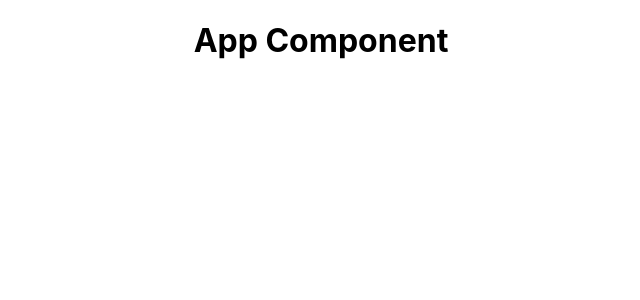
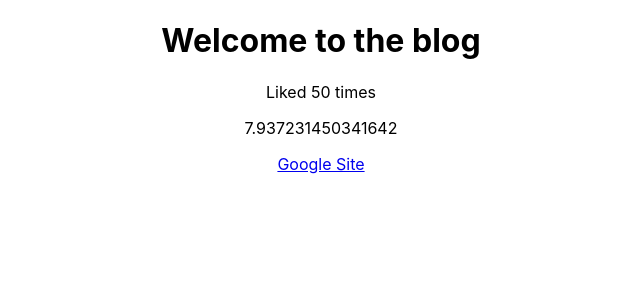
Before and after one commit to putragraha/React-Getting-Started, a React (Create React App) app: page / in a window 1280 px wide. Shown: the top 300 px of the page, without its empty margins (319-959 px from the left). Built offline with nearby package versions, Linux system fonts and the light colour scheme.

Commit message:
Dynamic Values in Templates

```diff
--- a/src/App.js
+++ b/src/App.js
@@ -2,10 +2,18 @@
 import './App.css';
 
 function App() {
+  const title = "Welcome to the blog"
+  const likes = 50
+  const link = "https://www.google.com"
+
   return (
     <div className="App">
       <div classsName="content">
-        <h1>App Component</h1>
+        <h1>{ title }</h1>
+        <p>Liked { likes } times</p>
+        <p>{ Math.random() * 10 }</p>
+
+        <a href={link}>Google Site</a>
       </div>
     </div>
   );
```
